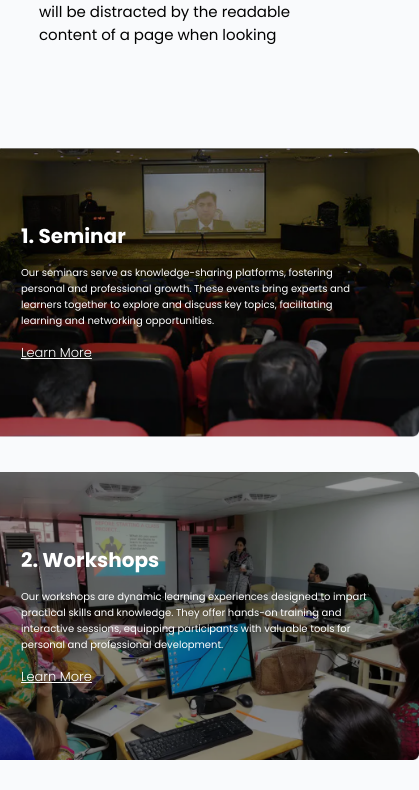
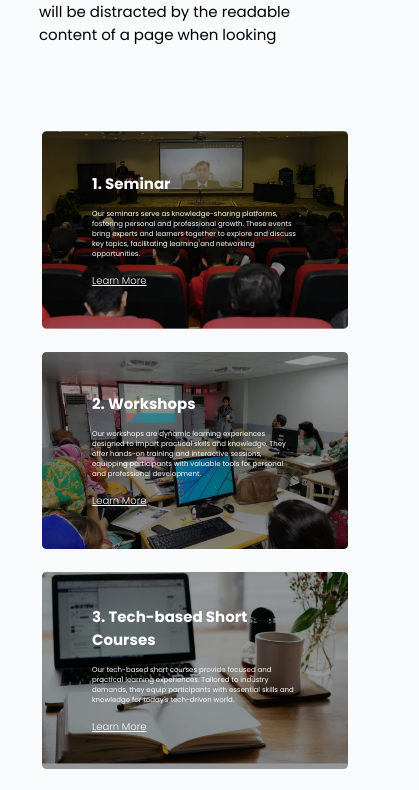
Before and after one commit to oye-hunter/den-landing-page, a React (Create React App) app: page / in a window 390 px wide. Shown: the part 4808-5598 px from the top of the page, 419 px wide, since content can reach past the window. Built offline with nearby package versions, Linux system fonts and the light colour scheme.

Commit message:
added responsive landing page

```diff
--- a/src/LandingPage/LandingPage.css
+++ b/src/LandingPage/LandingPage.css
@@ -316,3 +316,26 @@
     flex-direction: column;
 }
 }
+
+
+@media only screen and (max-width: 600px) {
+.lp-den-offer-section-container {
+    height: 200px;
+    width: 206px;
+    padding-top: 0;
+    padding-bottom: 0;
+}
+.lp-den-offer-section-container h4 {
+    font-size: 15px;
+}
+.lp-den-offer-section-container p {
+    font-size: 7px;
+}
+.lp-den-offer-section-container a {
+    font-size: 10px;
+}
+.lp-den-offer-section-main-container1, .lp-den-offer-section-main-container2 {
+    row-gap: 20px;
+    margin-bottom: 20px;
+}
+}
```
